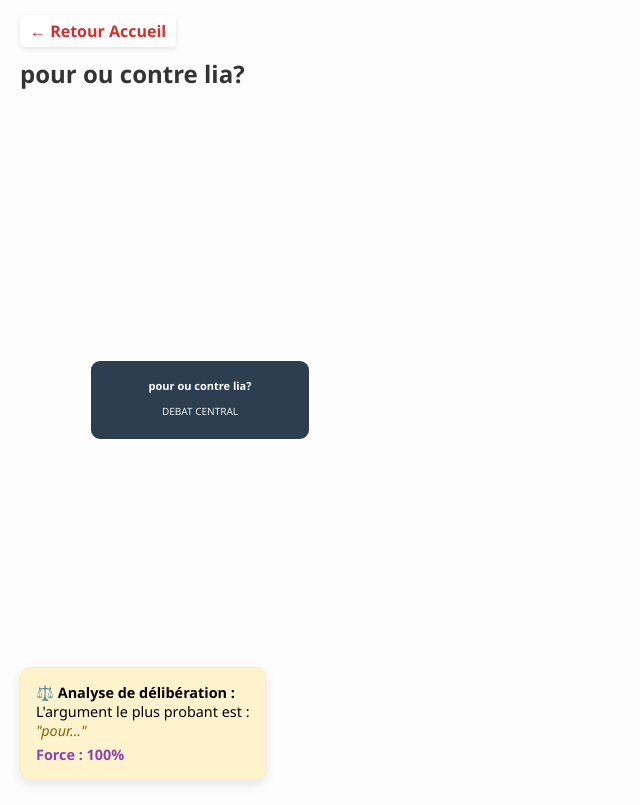
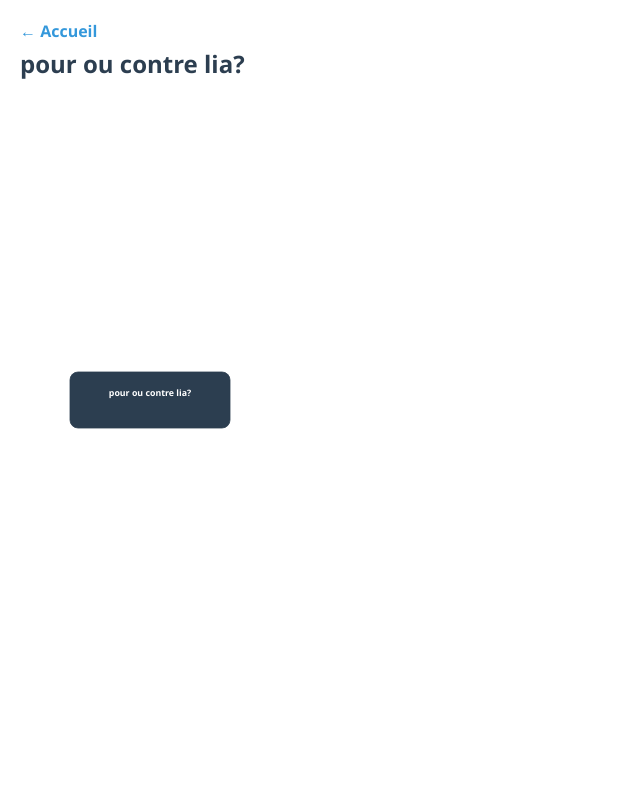
Before and after one commit to nadineiyapri/plateforme_de_d-liberation, a Flask app: page /debat/1 in a window 1280 px wide. Shown: the whole page, without its empty margins (0-640 px from the left). After the commit the page ends 429 px from the top, so only its background shows below. Run offline with Flask 3, Linux system fonts and the light colour scheme; a user stored in the database is signed in; some libraries are stand-ins or nearby versions.

Commit message:
mise à jour debat.html

```diff
--- a/templates/debat.html
+++ b/templates/debat.html
@@ -5,178 +5,147 @@
     <title>UVoice - {{ debat.titre }}</title>
     <script src="https://cdnjs.cloudflare.com/ajax/libs/d3/7.8.5/d3.min.js"></script>
     <style>
-        body { font-family: 'Segoe UI', sans-serif; margin: 0; display: flex; height: 100vh; background: #fdfdfd; overflow: hidden; }
-        #graphe-container { flex-grow: 1; position: relative; width: 100%; height: 100%; }
-        svg { width: 100%; height: 100%; }
+        html, body { width: 100%; height: 100%; margin: 0; padding: 0; overflow: hidden; }
+        body { font-family: 'Segoe UI', sans-serif; background: #f0f2f5; display: flex; }
+
+        #graphe-container { width: 100vw; height: 100vh; position: relative; background: white; }
+        svg { width: 100%; height: 100%; display: block; }
+
+        /* Styles des liens (Fils) */
+        .link { fill: none; stroke-width: 3px; opacity: 0.6; }
+        .link-soutien { stroke: #2ecc71; } /* Vert */
+        .link-attaque { stroke: #e74c3c; stroke-dasharray: 5,5; } /* Rouge */
+        .link-root { stroke: #bdc3c7; }
+
+        /* Styles des Noeuds (Cases) */
+        .node rect { fill: white; stroke: #ccc; rx: 10; ry: 10; cursor: pointer; transition: 0.2s; }
+        .node-root rect { fill: #2c3e50; stroke: #2c3e50; }
+        .node text { font-size: 11px; fill: #333; pointer-events: none; text-anchor: middle; }
+        .node-root text { fill: white !important; font-weight: bold; }
+        .node .stats { font-size: 10px; fill: #7f8c8d; }
 
         /* Panneau latéral */
         #panneau {
-            display: none; position: fixed; right: 20px; top: 20px; width: 320px;
+            display: none; position: fixed; right: 20px; top: 20px; width: 330px;
             background: white; padding: 25px; border-radius: 15px;
-            box-shadow: 0 10px 30px rgba(0,0,0,0.15); border: 1px solid #eee; z-index: 1000;
+            box-shadow: 0 15px 35px rgba(0,0,0,0.15); z-index: 1000; border: 1px solid #ddd;
         }
 
-        .score-badge {
-            background: #f8f9fa; padding: 12px; border-radius: 10px; margin: 15px 0;
-            text-align: center; border-left: 5px solid #8e44ad;
-        }
+        .vote-bar { display: flex; gap: 10px; margin: 15px 0; }
+        .btn-v { flex: 1; border: none; padding: 10px; border-radius: 8px; cursor: pointer; font-weight: bold; color: white; display: flex; align-items: center; justify-content: center; gap: 5px; }
+        .btn-like { background: #2ecc71; }
+        .btn-dislike { background: #e74c3c; }
 
-        .barre-fond { width: 100%; background: #eee; height: 8px; border-radius: 4px; margin-top: 8px; overflow: hidden; }
-        .barre-force { height: 100%; background: #8e44ad; transition: width 0.5s ease; }
+        textarea { width: 100%; height: 80px; border: 1px solid #ddd; border-radius: 8px; padding: 10px; box-sizing: border-box; resize: none; margin-bottom: 10px; }
+        .btn-send { width: 100%; background: #3498db; color: white; border: none; padding: 12px; border-radius: 8px; cursor: pointer; font-weight: bold; }
 
-        /* Zone de Vote */
-        .vote-section { display: flex; justify-content: center; gap: 20px; margin-bottom: 20px; padding: 10px; border-top: 1px solid #eee; }
-        .btn-vote { border: none; background: #f1f1f1; padding: 8px 15px; border-radius: 20px; cursor: pointer; font-size: 1.1em; transition: 0.2s; }
-        .btn-vote:hover { background: #e0e0e0; transform: scale(1.1); }
-
-        textarea { width: 100%; height: 80px; padding: 10px; border-radius: 8px; border: 1px solid #ddd; resize: none; box-sizing: border-box; font-family: inherit; }
-        .btn-submit { width: 100%; padding: 12px; background: #d32f2f; color: white; border: none; border-radius: 8px; cursor: pointer; font-weight: bold; margin-top: 10px; }
-
-        #verdict-box {
-            position: absolute; bottom: 20px; left: 20px; background: #fff3cd;
-            padding: 15px; border-radius: 10px; border: 1px solid #ffeeba; max-width: 300px; font-size: 0.9em; box-shadow: 0 4px 12px rgba(0,0,0,0.1);
-        }
+        .badge-clos { position: absolute; top: 80px; left: 20px; background: #e74c3c; color: white; padding: 5px 12px; border-radius: 20px; font-size: 12px; font-weight: bold; }
     </style>
 </head>
 <body>
 
 <div id="graphe-container">
     <div style="position:absolute; top:20px; left:20px; z-index:10;">
-        <a href="/accueil" style="text-decoration:none; color:#d32f2f; font-weight:bold; background: white; padding: 5px 10px; border-radius: 5px; box-shadow: 0 2px 5px rgba(0,0,0,0.1);">← Retour Accueil</a>
-        <h2 style="margin:15px 0; color: #333; text-shadow: 1px 1px 2px white;">{{ debat.titre }}</h2>
+        <a href="{{ url_for('accueil') }}" style="text-decoration:none; color:#3498db; font-weight:bold;">← Accueil</a>
+        <h2 style="margin:5px 0; color: #2c3e50;">{{ debat.titre }}</h2>
     </div>
 
-    {% if argument_dominant %}
-    <div id="verdict-box">
-        <strong>⚖️ Analyse de délibération :</strong><br>
-        L'argument le plus probant est : <br>
-        <i style="color: #856404;">"{{ argument_dominant.texte[:80] }}..."</i>
-        <div style="margin-top:5px; font-weight: bold; color: #8e44ad;">Force : {{ (argument_dominant.score_v * 100)|int }}%</div>
-    </div>
+    {% if est_clos %}
+    <div class="badge-clos">🔒 Débat Clos</div>
     {% endif %}
 
     <svg id="graphe"></svg>
 
     <div id="panneau">
-        <h3 id="panneau-titre" style="color:#333; margin-top:0; font-size: 1.2em;">Détails de l'argument</h3>
+        <h4 style="margin:0 0 10px 0; color:#7f8c8d;">Argument sélectionné :</h4>
+        <p id="full-text" style="background:#f8f9fa; padding:12px; border-radius:8px; font-size:13px; color:#2c3e50; line-height: 1.4;"></p>
 
-        <div id="zone-score" style="display:none;">
-            <div class="score-badge">
-                <small>Fiabilité (Besnard & Hunter)</small><br>
-                <strong><span id="valeur-v">1.0</span> / 1.0</strong>
-                <div class="barre-fond"><div id="barre-v" class="barre-force"></div></div>
-            </div>
+        <div class="vote-bar" id="vote-controls">
+            <form id="form-like" method="POST"><button type="submit" class="btn-v btn-like">👍 Like</button></form>
+            <form id="form-dislike" method="POST"><button type="submit" class="btn-v btn-dislike">👎 Dislike</button></form>
         </div>
 
-        <div id="zone-vote" style="display:none;">
-            <div class="vote-section">
-                <form id="form-like" method="POST" style="display:inline;">
-                    <button type="submit" class="btn-vote">👍 <span id="count-likes">0</span></button>
-                </form>
-                <form id="form-dislike" method="POST" style="display:inline;">
-                    <button type="submit" class="btn-vote">👎</button>
-                </form>
-            </div>
-        </div>
+        <hr style="border: 0; border-top: 1px solid #eee; margin: 20px 0;">
 
-        <form method="POST" action="/debat/{{ debat.id_debat }}">
+        {% if not est_clos %}
+        <h4 style="margin:0 0 10px 0;">Répondre</h4>
+        <form method="POST">
             <input type="hidden" name="id_parent" id="input-parent">
-            <p style="font-size: 0.8em; font-weight: bold; margin-bottom: 5px;">RÉPONDRE :</p>
-            <textarea name="texte" placeholder="Votre argument ici..." required></textarea>
+            <textarea name="texte" placeholder="Votre réponse..." required></textarea>
+            <select name="type_arg" style="width:100%; padding:10px; border-radius:8px; margin-bottom:15px; border:1px solid #ddd;">
+                <option value="soutien">🚩 Soutien (Lien Vert)</option>
+                <option value="attaque">⚔️ Attaque (Lien Rouge)</option>
+            </select>
+            <button type="submit" class="btn-send">Publier l'argument</button>
+        </form>
+        {% endif %}
 
-            <label style="display:block; margin-top:10px; font-size:12px; font-weight: bold;">TYPE D'INTERVENTION :</label>
-            <select name="type_arg" style="width:100%; padding:10px; border-radius:6px; margin-top:5px; border: 1px solid #ddd; background: white;">
-                <option value="soutien" style="color: #d32f2f;">🚩 Soutien (Rouge)</option>
-                <option value="attaque" style="color: #28a745;">⚔️ Attaque (Vert)</option>
-            </select>
-
-            <button type="submit" class="btn-submit">Publier la réponse</button>
-            <button type="button" onclick="document.getElementById('panneau').style.display='none'" style="width:100%; background:none; border:none; color:#999; margin-top:10px; cursor:pointer;">Fermer</button>
-        </form>
+        <button type="button" style="width:100%; background:none; border:none; color:#999; margin-top:10px; cursor:pointer;" onclick="document.getElementById('panneau').style.display='none'">Fermer</button>
     </div>
 </div>
 
 <script id="arbre-json" type="application/json">{{ arbre | tojson }}</script>
 
 <script>
-    const data = JSON.parse(document.getElementById('arbre-json').textContent);
+    const treeData = JSON.parse(document.getElementById('arbre-json').textContent);
     const svg = d3.select("#graphe");
     const container = document.getElementById('graphe-container');
     const width = container.clientWidth, height = container.clientHeight;
 
-    const zoomGroup = svg.append("g");
-    svg.call(d3.zoom().on("zoom", (event) => zoomGroup.attr("transform", event.transform)));
+    const mainGroup = svg.append("g");
 
-    const root = d3.hierarchy(data);
+    // Zoom & Pan
+    const zoomBehavior = d3.zoom()
+        .scaleExtent([0.1, 3])
+        .on("zoom", (event) => mainGroup.attr("transform", event.transform));
+    svg.call(zoomBehavior);
+
+    const root = d3.hierarchy(treeData);
     const treeLayout = d3.tree().nodeSize([120, 300]);
     treeLayout(root);
 
-    const g = zoomGroup.append("g").attr("transform", `translate(200, ${height/2})`);
-
-    // --- FILAMENT (LIENS) COLORÉS ---
-    g.selectAll(".link")
+    // 1. DESSIN DES LIENS (FILS)
+    mainGroup.selectAll(".link")
         .data(root.links())
         .enter().append("path")
-        .attr("class", "link")
-        .attr("d", d3.linkHorizontal().x(d => d.y).y(d => d.x))
-        .attr("fill", "none")
-        .attr("stroke", d => {
-            // Le fil prend la couleur de l'argument cible
-            if (d.target.data.type === "soutien") return "#28a745"; // Vert
-            if (d.target.data.type === "attaque") return "#d32f2f"; // Rouge
-            return "#ccc"; // Gris pour la racine
-        })
-        .attr("stroke-width", 3)
-        .style("opacity", 0.6);
+        .attr("class", d => `link ${d.target.data.type === 'soutien' ? 'link-soutien' : d.target.data.type === 'attaque' ? 'link-attaque' : 'link-root'}`)
+        .attr("d", d3.linkHorizontal().x(d => d.y).y(d => d.x));
 
-    // --- NOEUDS (CASES ARGUMENTS) ---
-    const node = g.selectAll(".node")
+    // 2. DESSIN DES NOEUDS (CASES)
+    const nodes = mainGroup.selectAll(".node")
         .data(root.descendants())
         .enter().append("g")
+        .attr("class", d => "node " + (d.data.id === "root" ? "node-root" : ""))
         .attr("transform", d => `translate(${d.y},${d.x})`)
         .on("click", (event, d) => {
+            event.stopPropagation();
             const isRoot = d.data.id === "root";
+
+            document.getElementById('full-text').innerText = d.data.texte;
             document.getElementById('input-parent').value = isRoot ? "root" : d.data.id;
 
             if(!isRoot) {
-                document.getElementById('zone-vote').style.display = "block";
-                document.getElementById('count-likes').innerText = d.data.likes;
-                // URLs dynamiques pour les boutons de vote
-                document.getElementById('form-like').action = `/argument/${d.data.id}/vote/like`;
-                document.getElementById('form-dislike').action = `/argument/${d.data.id}/vote/dislike`;
+                document.getElementById('vote-controls').style.display = 'flex';
+                document.getElementById('form-like').action = `/vote_argument/${d.data.id}/1`;
+                document.getElementById('form-dislike').action = `/vote_argument/${d.data.id}/-1`;
+            } else {
+                document.getElementById('vote-controls').style.display = 'none';
             }
             document.getElementById('panneau').style.display = 'block';
-            event.stopPropagation();
         });
 
-    // Dessin du rectangle (Case)
-    node.append("rect")
-        .attr("width", 220).attr("height", 80).attr("x", -110).attr("y", -40).attr("rx", 10)
-        .attr("fill", d => {
-            if (d.data.id === "root") return "#2c3e50"; // Racine (Sombre)
-            return d.data.type === "soutien" ? "#28a745" : "#d32f2f";
-        })
-        .attr("stroke", "#fff").attr("stroke-width", 2);
+    nodes.append("rect").attr("x", -100).attr("y", -35).attr("width", 200).attr("height", 70);
 
-    // Texte de l'argument (tronqué)
-    node.append("text")
-        .attr("dy", -10).attr("text-anchor", "middle")
-        .style("fill", "white").style("font-weight", "bold").style("font-size", "11px")
-        .text(d => d.data.texte.substring(0, 30) + (d.data.texte.length > 30 ? "..." : ""));
+    nodes.append("text").attr("dy", -5)
+        .text(d => d.data.texte.length > 25 ? d.data.texte.substring(0, 22) + "..." : d.data.texte);
 
-    // Affichage des Likes/Dislikes et Force sur la case
-    node.append("text")
-        .attr("dy", 15).attr("text-anchor", "middle")
-        .style("fill", "rgba(255,255,255,0.9)").style("font-size", "10px")
-        .text(d => d.data.id === "root" ? "DEBAT CENTRAL" :
-              `👍 ${d.data.likes || 0}  |  ⚖️ Force: ${Math.round(d.data.score_v * 100)}%`);
+    nodes.append("text").attr("class", "stats").attr("dy", 15)
+        .text(d => d.data.id === "root" ? "" : `Score: ${d.data.score || 0}`);
 
-    // Mention du type en petit sous la case
-    node.append("text")
-        .attr("dy", 30).attr("text-anchor", "middle")
-        .style("fill", "white").style("font-size", "9px").style("text-transform", "uppercase")
-        .text(d => d.data.id === "root" ? "" : d.data.type);
+    const initialTransform = d3.zoomIdentity.translate(150, height / 2).scale(0.8);
+    svg.call(zoomBehavior.transform, initialTransform);
 
+    svg.on("click", () => document.getElementById('panneau').style.display = 'none');
 </script>
 </body>
 </html>
```
